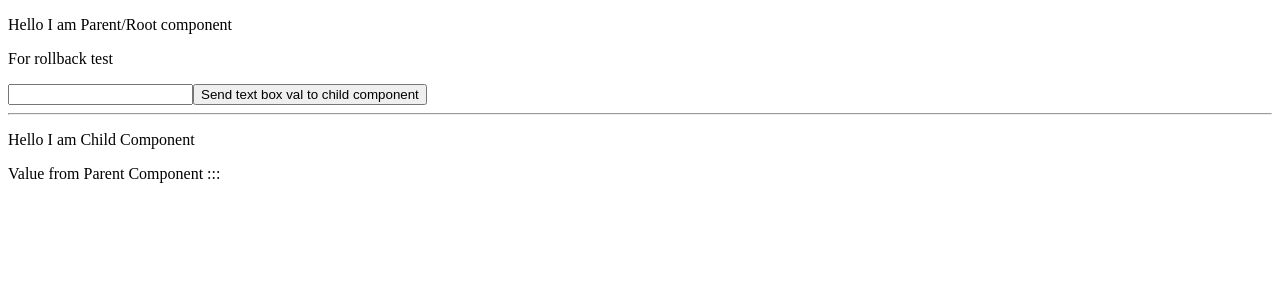
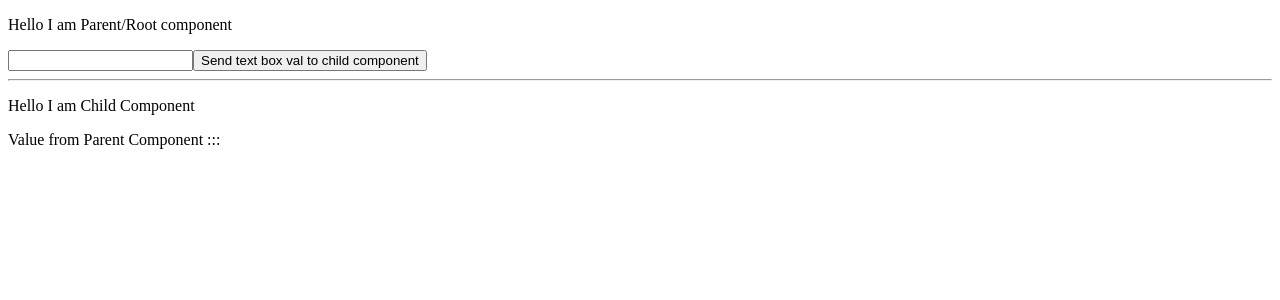
Before and after one commit to mastan33/angularpractice, an Angular app: page / in a window 1280 px wide. Shown: the top 300 px of the page. Built offline with nearby package versions, Linux system fonts and the light colour scheme.

Commit message:
Revert "for rollback test"
This reverts commit 814d6b83c9affe8168ef3c57f319af69c085959f.
reverting chnage

i# Please enter the commit message for your changes. Lines starting
	modified:   src/app/app.component.html

```diff
--- a/src/app/app.component.html
+++ b/src/app/app.component.html
@@ -16,7 +16,6 @@
 
  <!-- Scenario 3-->
   <p>Hello I am Parent/Root component</p>
-  <p>For rollback test</p>
  <input type="text" #templateRefVariable>
  <button (click)="passDatatoChildComponent(templateRefVariable.value)">Send text box val to child component</button>
   <hr>
```
